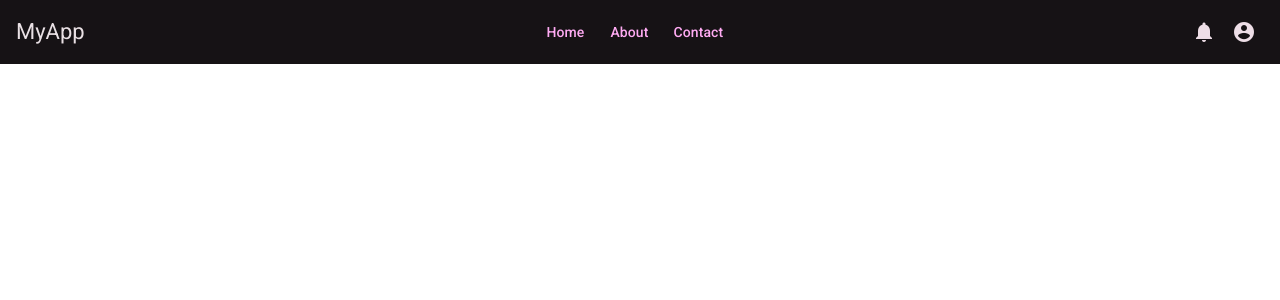
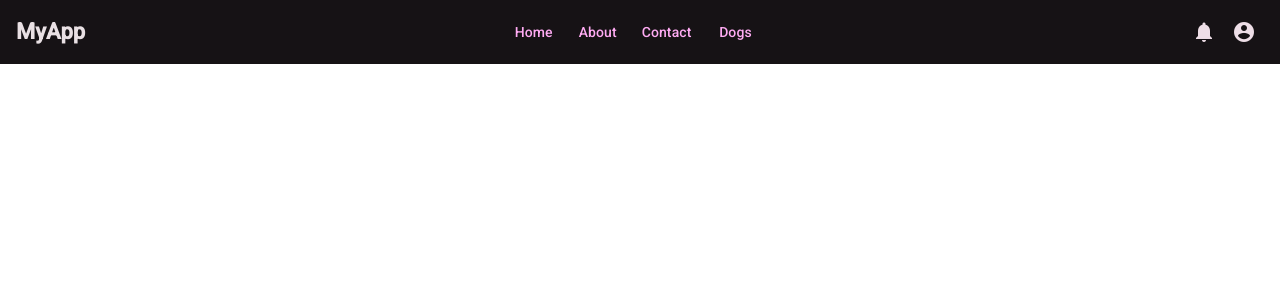
Before and after one commit to msgsummercamp/VoinaAlexia, an Angular app in the folder untitled/angularproject/: page / in a window 1280 px wide. Shown: the top 300 px of the page. Built offline with nearby package versions, Linux system fonts and the light colour scheme.

Commit message:
navbar is now a component

```diff
--- a/untitled/angularproject/src/app/app.component.html
+++ b/untitled/angularproject/src/app/app.component.html
@@ -1,17 +1,4 @@
-<mat-toolbar color="primary" class="toolbar">
-  <span class="brand">MyApp</span>
-  <span class="spacer"></span>
-  <a mat-button color="accent" routerLink="/">Home</a>
-  <a mat-button color="accent" routerLink="/about">About</a>
-  <a mat-button color="accent" routerLink="/contact">Contact</a>
-  <span class="spacer"></span>
-  <button mat-icon-button color="accent" aria-label="Notifications">
-    <mat-icon>notifications</mat-icon>
-  </button>
-  <button mat-icon-button color="accent" aria-label="User">
-    <mat-icon>account_circle</mat-icon>
-  </button>
-</mat-toolbar>
+<app-navbar></app-navbar>
 <div class="content">
   <router-outlet></router-outlet>
 </div>
--- a/untitled/angularproject/src/app/app.component.scss
+++ b/untitled/angularproject/src/app/app.component.scss
@@ -1,17 +1,3 @@
-.toolbar {
-  position: fixed;
-  top: 0;
-  left: 0;
-  right: 0;
-  z-index: 1000;
-  display: flex;
-  align-items: center;
-}
-
-.spacer {
-  flex: 1 1 auto;
-}
-
 .content {
   margin-top: 64px;
   padding: 16px;
--- /dev/null
+++ b/untitled/angularproject/src/app/components/navbar/navbar.component.html
@@ -0,0 +1,15 @@
+<mat-toolbar color="primary" class="toolbar">
+  <span class="brand">MyApp</span>
+  <span class="spacer"></span>
+  <a mat-button color="accent" routerLink="/">Home</a>
+  <a mat-button color="accent" routerLink="/about">About</a>
+  <a mat-button color="accent" routerLink="/contact">Contact</a>
+  <a mat-button color="accent" routerLink="/dogs">Dogs</a>
+  <span class="spacer"></span>
+  <button mat-icon-button color="accent" aria-label="Notifications">
+    <mat-icon>notifications</mat-icon>
+  </button>
+  <button mat-icon-button color="accent" aria-label="User">
+    <mat-icon>account_circle</mat-icon>
+  </button>
+</mat-toolbar>
--- /dev/null
+++ b/untitled/angularproject/src/app/components/navbar/navbar.component.scss
@@ -0,0 +1,17 @@
+.toolbar {
+  position: fixed;
+  top: 0;
+  left: 0;
+  right: 0;
+  z-index: 1000;
+  display: flex;
+  align-items: center;
+}
+
+.spacer {
+  flex: 1 1 auto;
+}
+
+.brand {
+  font-weight: bold;
+}
```
Also changed, not shown: untitled/angularproject/src/app/app.component.ts (+3 -5 lines), untitled/angularproject/src/app/components/navbar/navbar.component.ts (added, +14 -0 lines).
